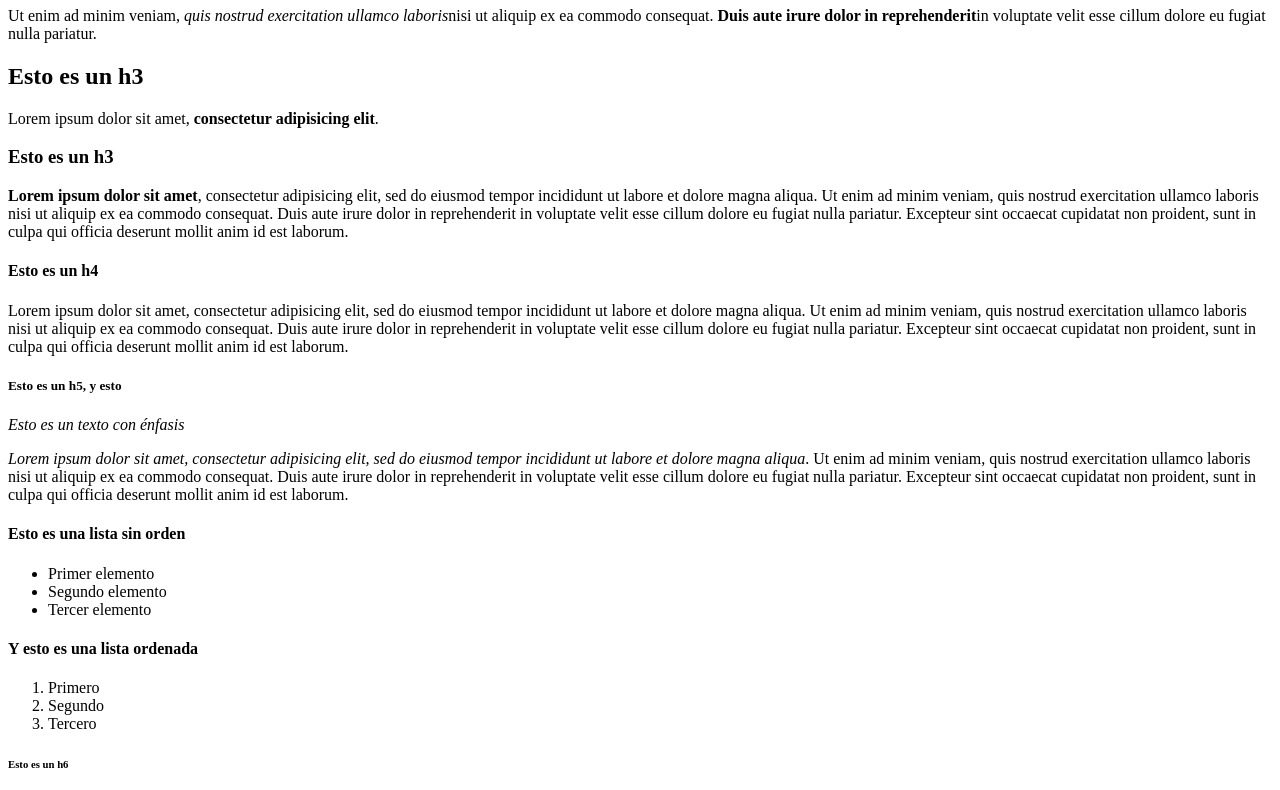
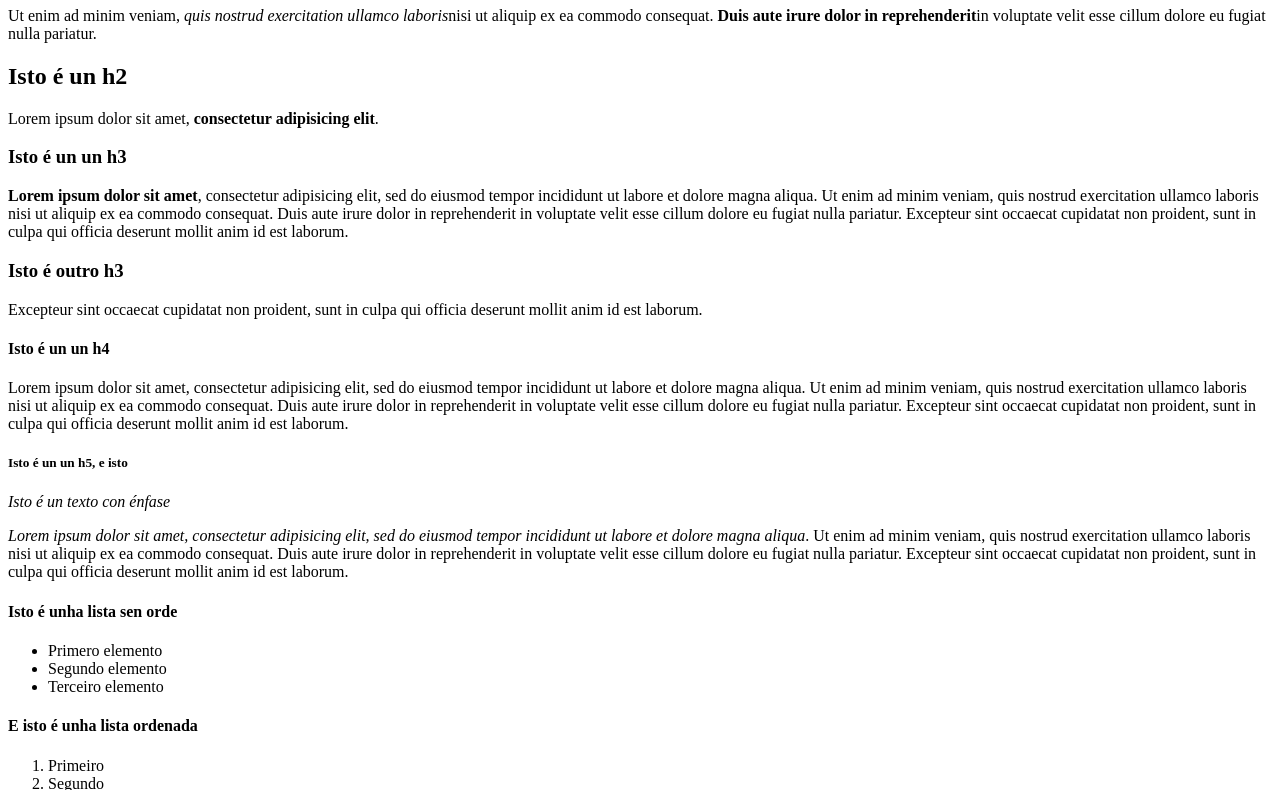
Before and after one commit to bigdatawirtz/exemplo-web, a plain HTML site: page docs/02.html in a window 1280 px wide. Shown: the part 73-863 px from the top of the page. Drawn offline with Linux system fonts and the light colour scheme.

Commit message:
web 2 translated

```diff
--- a/docs/02.html
+++ b/docs/02.html
@@ -2,49 +2,52 @@
 <html>
 
 <head>
-    <title>Probemos los textos</title>
+    <title>Probamos os textos</title>
 </head>
 
 <body>
 
-    <h1>Esto es un h1</h1>
+    <h1>Isto é un h1</h1>
     <p>Ut enim ad minim veniam,
         <em>quis nostrud exercitation ullamco laboris</em>nisi ut aliquip ex ea commodo consequat.
         <strong>Duis aute irure dolor in reprehenderit</strong>in voluptate velit esse cillum dolore eu fugiat nulla pariatur.</p>
 
-    <h2>Esto es un h3</h2>
 
+        <h2>Isto é un h2</h2>
     <p>Lorem ipsum dolor sit amet,
         <strong>consectetur adipisicing elit</strong>.</p>
 
-    <h3>Esto es un h3</h3>
+    <h3>Isto é un un h3</h3>
     <p><b>Lorem ipsum dolor sit amet</b>, consectetur adipisicing elit, sed do eiusmod tempor incididunt ut labore et dolore magna aliqua. Ut enim ad minim veniam, quis nostrud exercitation ullamco laboris nisi ut aliquip ex ea commodo consequat. Duis aute irure dolor in reprehenderit in voluptate velit esse cillum dolore eu fugiat nulla pariatur. Excepteur sint occaecat cupidatat non proident, sunt in culpa qui officia deserunt mollit anim id est laborum.</p>
 
-    <h4>Esto es un h4</h4>
+    <h3>Isto é outro h3</h3>
+    <p>Excepteur sint occaecat cupidatat non proident, sunt in culpa qui officia deserunt mollit anim id est laborum.</p>
+
+    <h4>Isto é un un h4</h4>
     <p>Lorem ipsum dolor sit amet, consectetur adipisicing elit, sed do eiusmod tempor incididunt ut labore et dolore magna aliqua. Ut enim ad minim veniam, quis nostrud exercitation ullamco laboris nisi ut aliquip ex ea commodo consequat. Duis aute irure dolor in reprehenderit in voluptate velit esse cillum dolore eu fugiat nulla pariatur. Excepteur sint occaecat cupidatat non proident, sunt in culpa qui officia deserunt mollit anim id est laborum.</p>
 
-    <h5 id="ancla">Esto es un h5, y esto</h5>
+    <h5 id="ancla">Isto é un un h5, e isto</h5>
     <p>
-        <em>Esto es un texto con énfasis</em>
+        <em>Isto é un texto con énfase</em>
     </p>
     <p>
         <em>Lorem ipsum dolor sit amet, consectetur adipisicing elit, sed do eiusmod tempor incididunt ut labore et dolore magna aliqua</em>. Ut enim ad minim veniam, quis nostrud exercitation ullamco laboris nisi ut aliquip ex ea commodo consequat. Duis aute irure dolor in reprehenderit in voluptate velit esse cillum dolore eu fugiat nulla pariatur. Excepteur sint occaecat cupidatat non proident, sunt in culpa qui officia deserunt mollit anim id est laborum.</p>
 
-    <h4>Esto es una lista sin orden</h4>
+    <h4>Isto é unha lista sen orde</h4>
     <ul>
-        <li>Primer elemento</li>
+        <li>Primero elemento</li>
         <li>Segundo elemento</li>
-        <li>Tercer elemento</li>
+        <li>Terceiro elemento</li>
     </ul>
 
-    <h4>Y esto es una lista ordenada</h4>
+    <h4>E isto é unha lista ordenada</h4>
     <ol>
-        <li>Primero</li>
+        <li>Primeiro</li>
         <li>Segundo</li>
-        <li>Tercero</li>
+        <li>Terceiro</li>
     </ol>
 
-    <h6>Esto es un h6</h6>
+    <h6>Isto é un h6</h6>
     <p>Excepteur sint occaecat cupidatat non proident, sunt in culpa qui officia deserunt mollit anim id est laborum.</p>
 
     <blockquote cite="http://www.worldwildlife.org/who/index.html">
```
